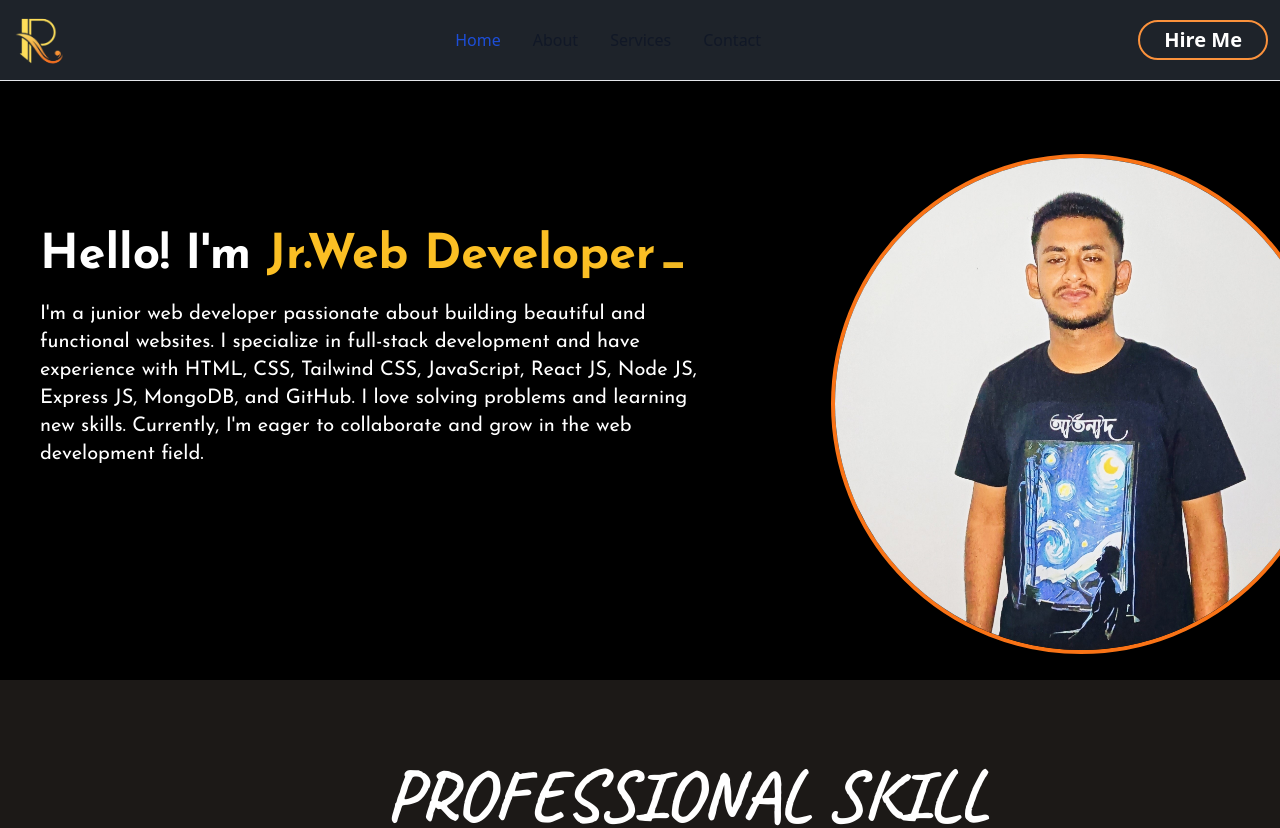
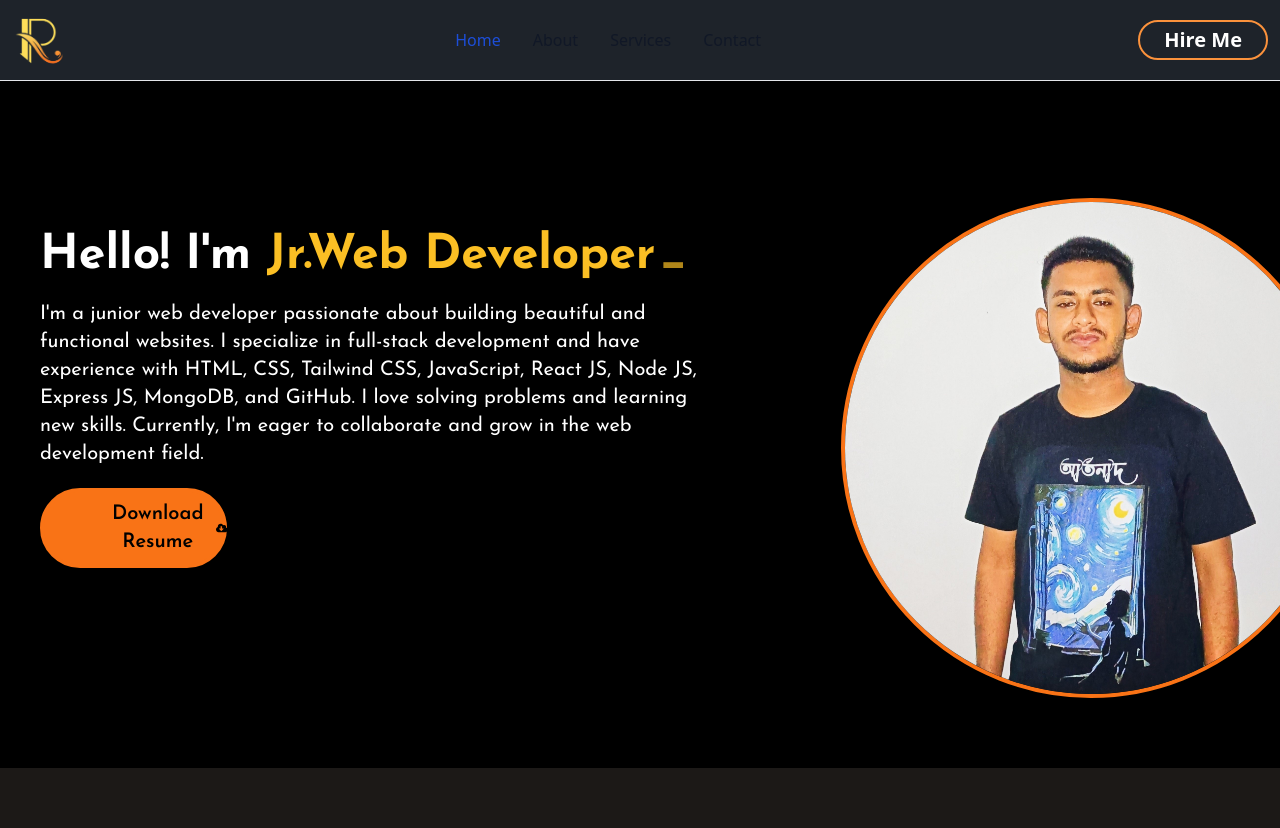
Before and after one commit to MohammedRasif/protfolio, a React (Vite) app: page / in a window 1280 px wide. Shown: the top 828 px of the page. Built offline with nearby package versions, Linux system fonts and the light colour scheme.

Commit message:
download funtionality add

```diff
--- /dev/null
+++ b/src/component/Header.jsx
@@ -0,0 +1,78 @@
+import img from "../component/picture.jpg";
+import { FaCloudDownloadAlt } from "react-icons/fa";
+import resume from "./Jr web developer.pdf"
+import { motion } from "framer-motion";
+import { Typewriter } from "react-simple-typewriter";
+
+const Header = () => {
+
+  return (
+    <div>
+      <div className="flex flex-col lg:flex-row lg:p-0 px-5 bg-black text-white">
+        {/* Text Section */}
+        <motion.div
+          className="lg:w-1/2 lg:ml-10 lg:mt-52 mt-16 lg:mb-[200px] mb-10 font-efg text-center lg:text-left"
+          initial={{ opacity: 0, x: -100 }}
+          animate={{ opacity: 1, x: 0 }}
+          transition={{ duration: 1 }}
+        >
+          <div>
+            <br />
+            <h2 className="lg:text-5xl text-3xl md:text-4xl text-left font-bold font-efg mb-5">
+              {`Hello! I'm `}
+              <span className="text-amber-400">
+                <Typewriter
+                  words={["Mohammed Rasif", "Jr.Web Developer", "a Freelancer"]}
+                  loop={100}
+                  cursor
+                  cursorStyle="_"
+                  typeSpeed={100}
+                  deleteSpeed={100}
+                  delaySpeed={1800}
+                />
+              </span>
+            </h2>
+          </div>
+
+          <motion.p
+            className="lg:text-xl text-lg md:text-base my-5 lg:my-3"
+            initial={{ opacity: 0 }}
+            animate={{ opacity: 1 }}
+            transition={{ delay: 1, duration: 1 }}
+          >
+            I'm a junior web developer passionate about building beautiful and
+            functional websites. I specialize in full-stack development and have
+            experience with HTML, CSS, Tailwind CSS, JavaScript, React JS, Node
+            JS, Express JS, MongoDB, and GitHub. I love solving problems and
+            learning new skills. Currently, I'm eager to collaborate and grow in
+            the web development field.
+          </motion.p>
+          <a href={resume} download="Resume">
+          <div className="flex items-center space-x-2 mt-5  py-2 lg:mr-[500px] rounded-full border-4 font-semibold border-orange-500 bg-orange-500 hover:bg-black  text-black hover:text-white">
+            <button  className=" flex items-center space-x-2 lg:pl-16 text-xl">
+              <span className="">Download Resume</span>
+              <FaCloudDownloadAlt className="" />
+            </button>
+          </div>
+          </a>
+        </motion.div>
+
+        {/* Image Section */}
+        <motion.div
+          className="flex justify-center items-center lg:w-1/2"
+          initial={{ opacity: 0, scale: 0.8 }}
+          animate={{ opacity: 1, scale: 1 }}
+          transition={{ duration: 1.5 }}
+        >
+          <img
+            src={img}
+            alt="Mohammed Rasif"
+            className="lg:h-[500px] h-[250px] w-[250px] lg:w-[500px]  border-4 border-orange-500 rounded-full lg:mt-32 lg:ml-20"
+          />
+        </motion.div>
+      </div>
+    </div>
+  );
+};
+
+export default Header;
--- a/src/component/Home/Home.jsx
+++ b/src/component/Home/Home.jsx
@@ -1,10 +1,5 @@
-import { ReactTyped } from "react-typed";
-import { IoPersonSharp } from "react-icons/io5";
-import { IoMdCloudDownload } from "react-icons/io";
-import { NavLink } from "react-router-dom";
-import { motion } from "framer-motion";
 
-import img from "../picture.jpg";
+
 import Skill from "../Skill";
 import Experiance from "../Experiance";
 import Service from "../Service";
@@ -13,66 +8,13 @@ import Contact from "../Contact";
 import Footer from "./Footer";
 import Project from "../../Project";
 import Navbar from "../../Navbar";
-import { Typewriter } from "react-simple-typewriter";
+import Header from "../Header";
 
 const Home = () => {
   return (
     <div className="">
       <Navbar></Navbar>
-      <div className="flex flex-col lg:flex-row lg:p-0 px-5 bg-black text-white">
-      {/* Text Section */}
-      <motion.div
-        className="lg:w-1/2 lg:ml-10 lg:mt-52 mt-16 lg:mb-[200px] mb-10 font-efg text-center lg:text-left"
-        initial={{ opacity: 0, x: -100 }}
-        animate={{ opacity: 1, x: 0 }}
-        transition={{ duration: 1 }}
-      >
-        <div>
-          <br />
-          <h2 className="lg:text-5xl text-3xl md:text-4xl text-left font-bold font-efg mb-5">
-            {`Hello! I'm `}
-            <span className="text-amber-400">
-              <Typewriter
-                words={["Mohammed Rasif", "Jr.Web Developer", "a Freelancer"]}
-                loop={100}
-                cursor
-                cursorStyle="_"
-                typeSpeed={100}
-                deleteSpeed={100}
-                delaySpeed={1800}
-              />
-            </span>
-          </h2>
-        </div>
-
-        <motion.p
-          className="lg:text-xl text-lg md:text-base my-5 lg:my-3"
-          initial={{ opacity: 0 }}
-          animate={{ opacity: 1 }}
-          transition={{ delay: 1, duration: 1 }}
-        >
-          I'm a junior web developer passionate about building beautiful and functional websites.
-          I specialize in full-stack development and have experience with HTML, CSS, Tailwind CSS,
-          JavaScript, React JS, Node JS, Express JS, MongoDB, and GitHub. I love solving problems and
-          learning new skills. Currently, I'm eager to collaborate and grow in the web development field.
-        </motion.p>
-      </motion.div>
-
-      {/* Image Section */}
-      <motion.div
-        className="flex justify-center items-center lg:w-1/2"
-        initial={{ opacity: 0, scale: 0.8 }}
-        animate={{ opacity: 1, scale: 1 }}
-        transition={{ duration: 1.5 }}
-      >
-        <img
-          src={img}
-          alt="Mohammed Rasif"
-          className="lg:h-[500px] h-[250px] w-[250px] lg:w-[500px]  border-4 border-orange-500 rounded-full lg:mt-32 lg:ml-20"
-        />
-      </motion.div>
-    </div>
-      {/* <DetailsMe></DetailsMe> */}
+      <Header></Header>
       <Skill></Skill>
       <Experiance></Experiance>
       <Project></Project>
```
Also changed, not shown: 1 other file (tests, documents, lock files or other folders).
